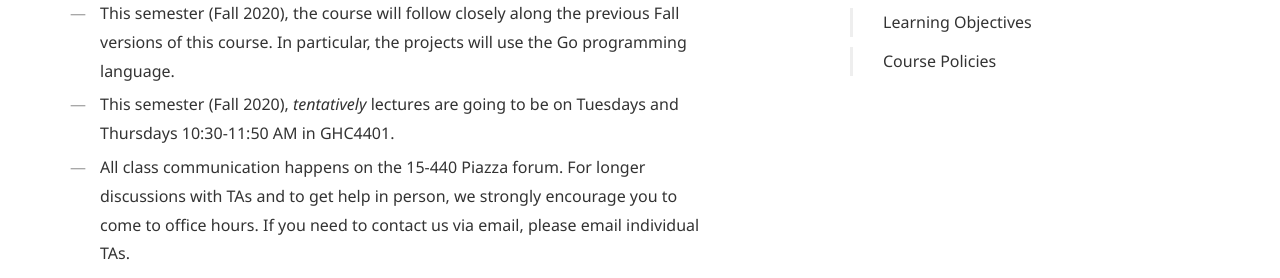
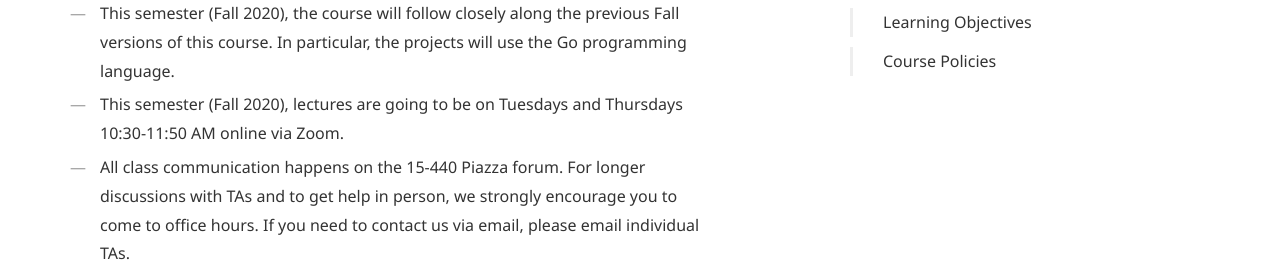
Before and after one commit to 15-440/website, a Jekyll site: the page built from index.md, in a window 1280 px wide and 900 px high, scrolled down 1115 px. Shown: the part 167-445 px from the top of the window. Built offline with Jekyll 4.4.1, drawn with Linux system fonts in a browser that asks for light colours; some web fonts are replaced.

Commit message:
update note about location/time

```diff
--- a/index.md
+++ b/index.md
@@ -17,7 +17,7 @@ micro_nav: true
 ## Course Information
 
 - This semester (Fall 2020), the course will follow closely along the previous Fall versions of this course. In particular, the projects will use the Go programming language.
-- This semester (Fall 2020), _tentatively_ lectures are going to be on Tuesdays and Thursdays 10:30-11:50 AM in GHC4401.
+- This semester (Fall 2020), lectures are going to be on Tuesdays and Thursdays 10:30-11:50 AM online via Zoom.
 - All class communication happens on the 15-440 Piazza forum. For longer discussions with TAs and to get help in person, we strongly encourage you to come to office hours. If you need to contact us via email, please email individual TAs.
 - The course content and deadlines for all assignments will be listed in our syllabus.
 
```
